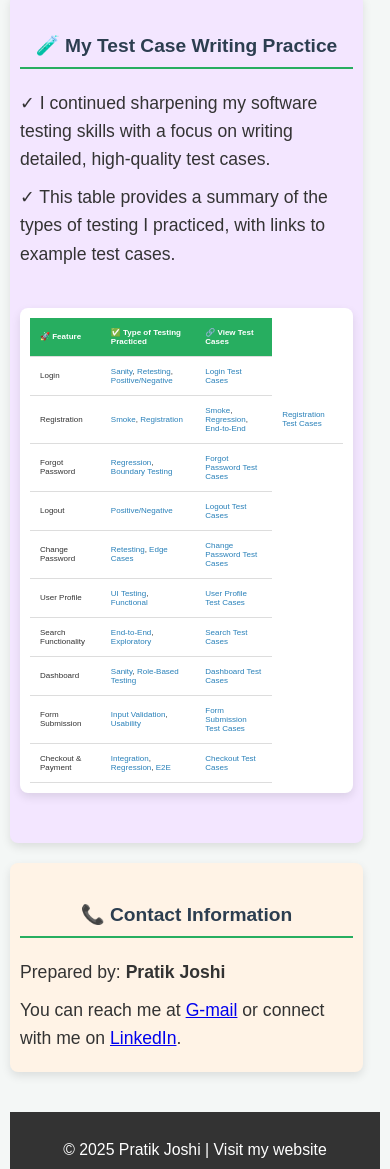
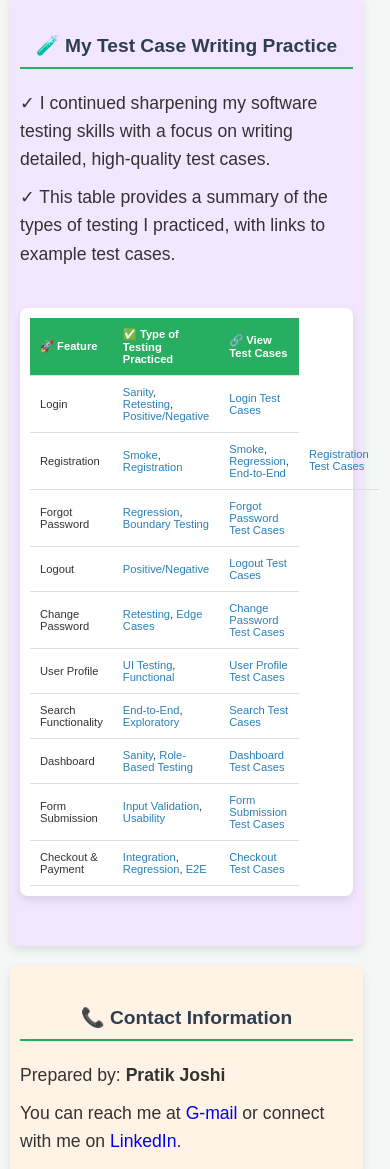
Before and after one commit to PratikJ0shi/test-cases, a plain HTML site: page index.html in a window 390 px wide. Shown: the part 3624-4793 px from the top of the page. Drawn offline with Linux system fonts and the light colour scheme.

Commit message:
Update index.html

```diff
--- a/index.html
+++ b/index.html
@@ -12,6 +12,11 @@
             margin: 0;
             padding: 0;
             color: #333;
+        }
+        a{text-decoration: none;}
+        a:hover {
+          color: green; /* Changes color on hover */
+          text-decoration: underline; /* Adds underline on hover */
         }
 
         h1, h2 {
@@ -157,7 +162,7 @@
 
             table th, table td {
                 padding: 10px;
-                font-size: 0.5em;
+                font-size: 0.7em;
             }
 
             footer {
```
